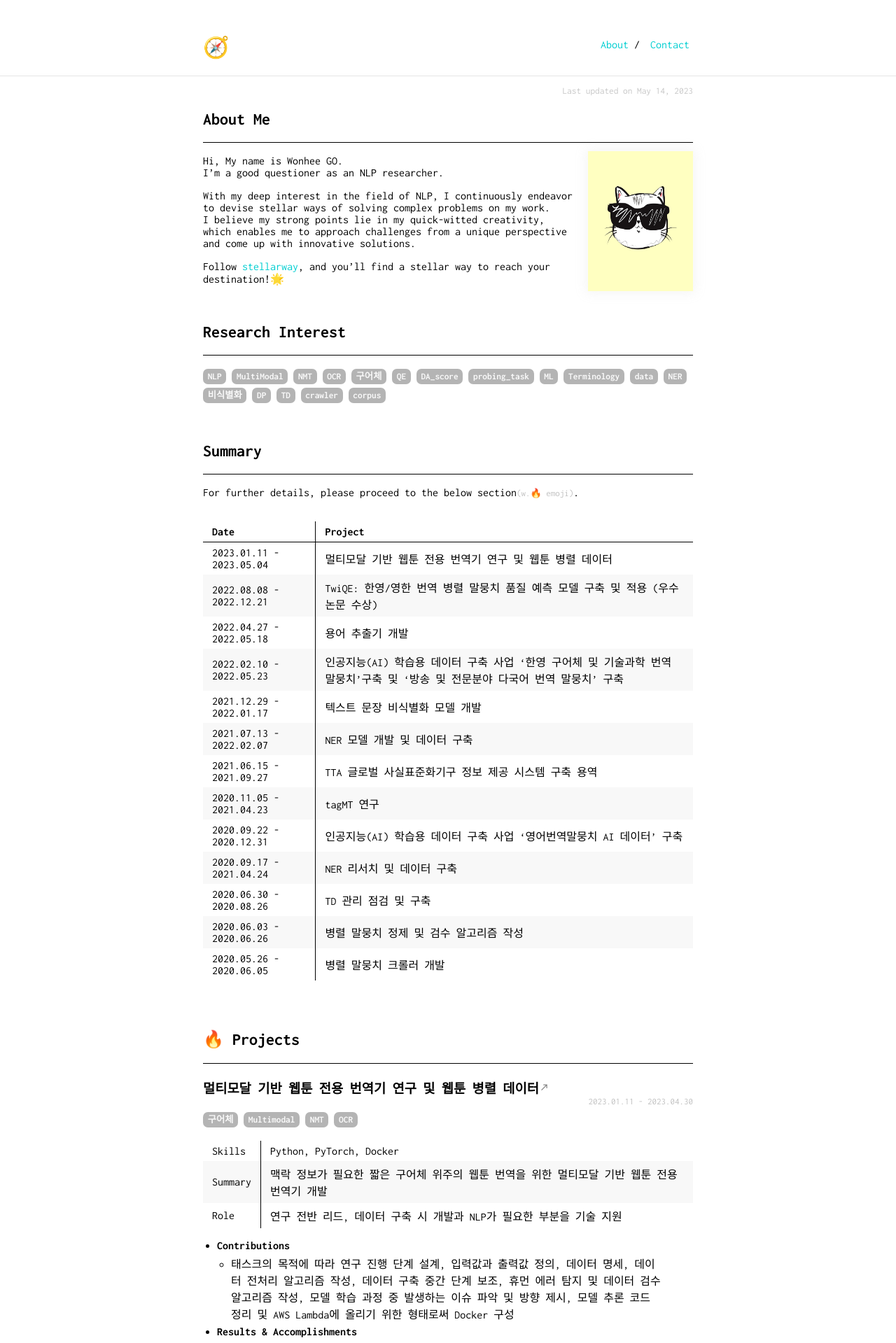
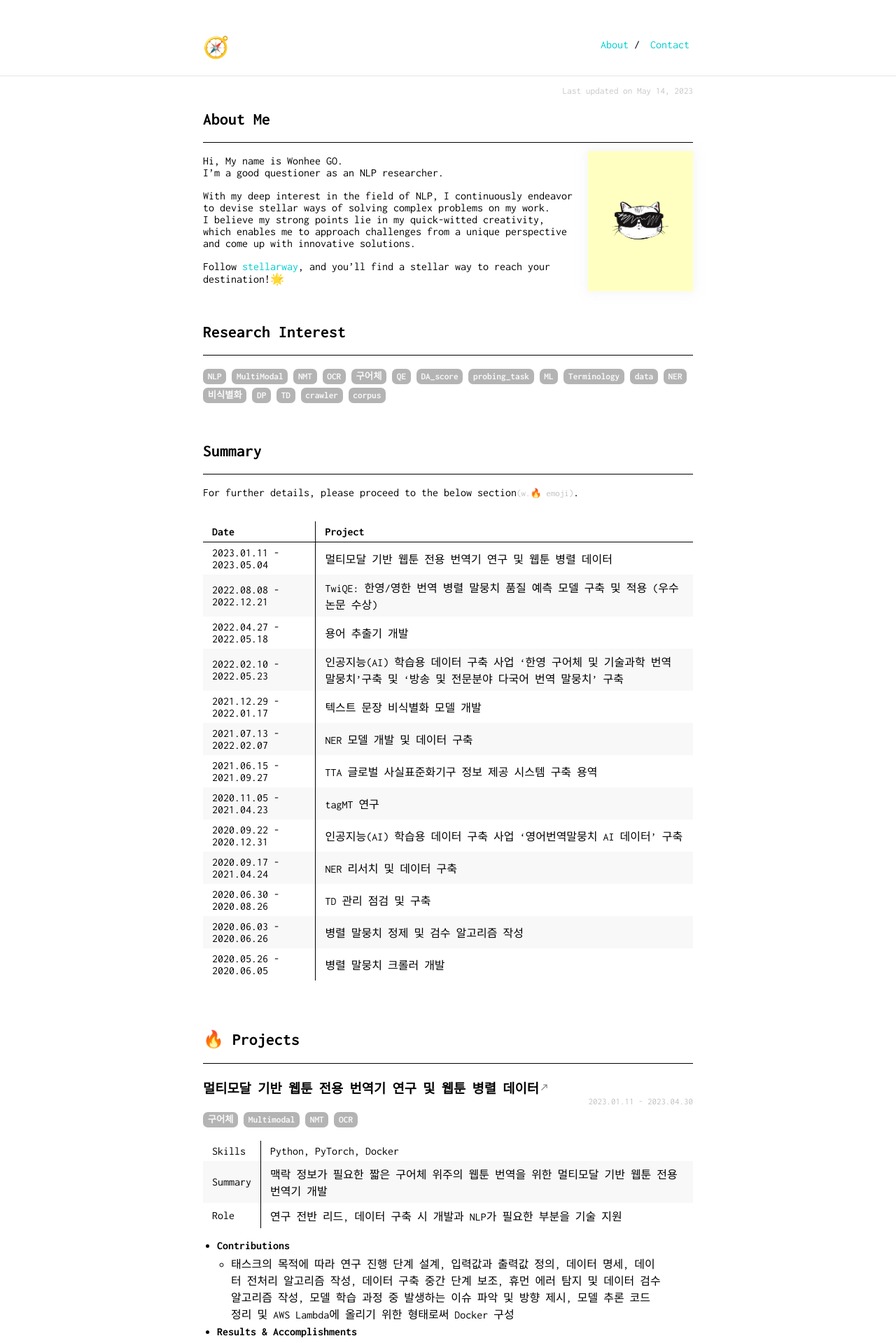
Before and after one commit to stellarway/stellarway.github.io, a Jekyll site: the page built from index.md, in a window 1280 px wide. Shown: the top 1919 px of the page at 70% size. Built offline with Jekyll 4.4.1, drawn with Linux system fonts in a browser that asks for light colours.

Commit message:
profile image

```diff
--- a/index.md
+++ b/index.md
@@ -7,7 +7,7 @@ layout: default
 <hr class='section'>
 
 
-<img class="profile-picture" src="asset/cat-profile.png">
+<img class="profile-picture" src="asset/cat-profile_34.png">
 
 Hi, My name is Wonhee GO.
 I'm a good questioner as an NLP researcher.
```
